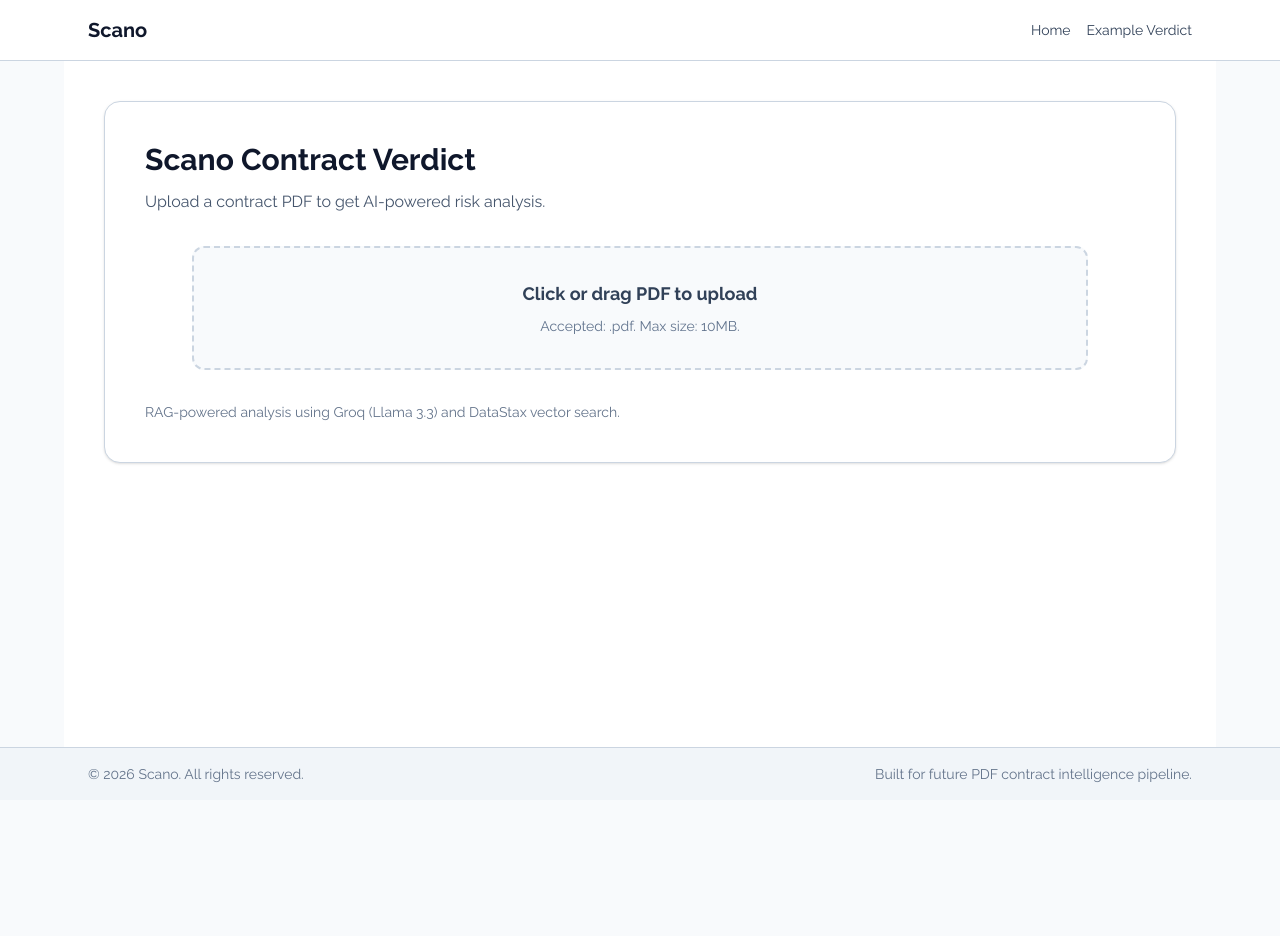
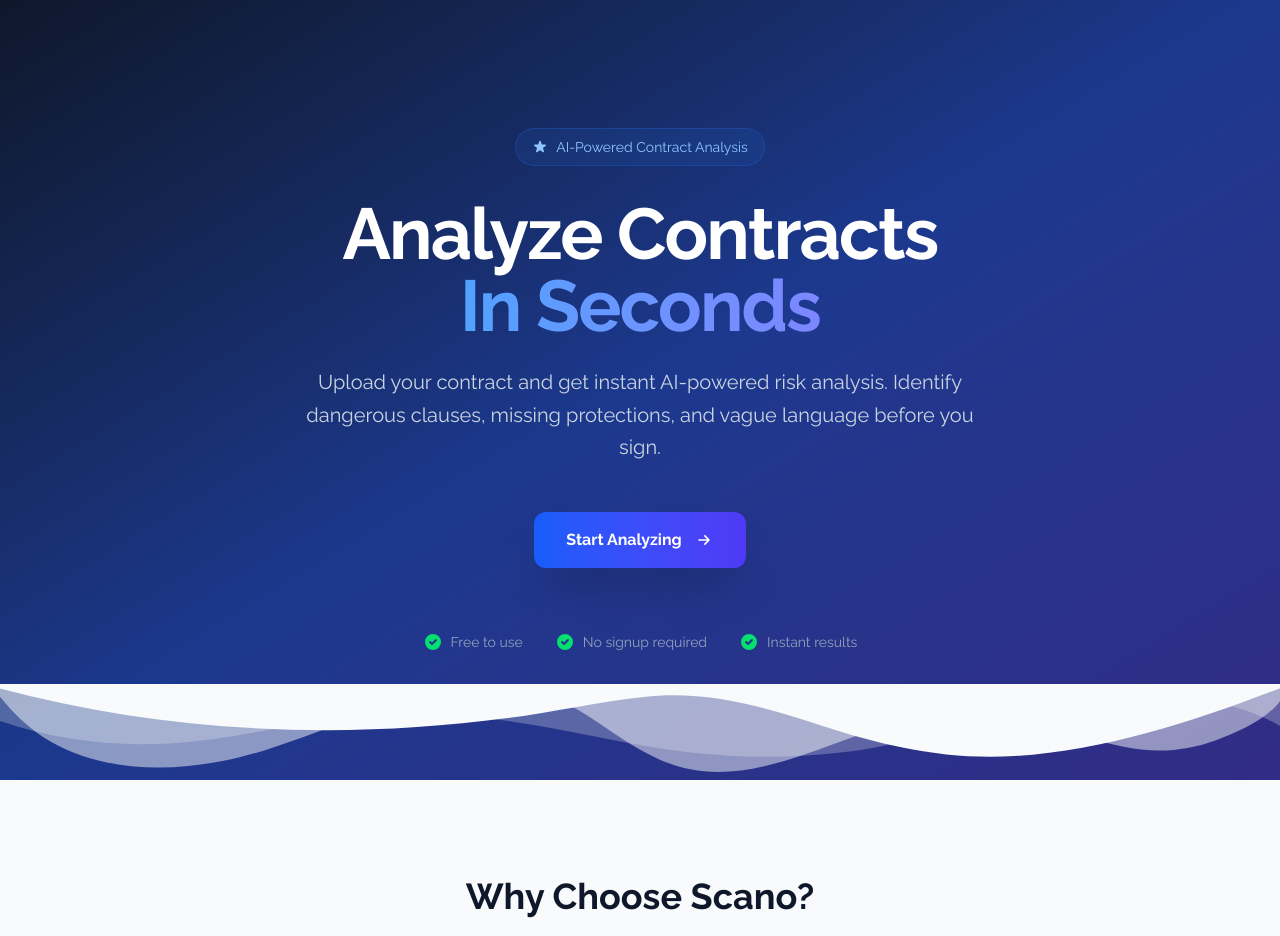
Before and after one commit to DawoodHussain-Repo/Scano, a Next.js app: page / in a window 1280 px wide. Shown: the top 936 px of the page. Before the commit the page ends 800 px from the top, so only its background shows below. Built offline with nearby package versions, Linux system fonts and the light colour scheme.

Commit message:
feat: implement landing page flow with separate upload route

```diff
--- a/app/page.tsx
+++ b/app/page.tsx
@@ -1,12 +1,13 @@
 "use client";
 
-import ScanoLayout from "./components/ScanoLayout";
-import PdfUpload from "./components/PdfUpload";
+import LandingHero from "./components/LandingHero";
+import FeaturesSection from "./components/FeaturesSection";
 
 export default function Home() {
   return (
-    <ScanoLayout>
-      <PdfUpload />
-    </ScanoLayout>
+    <main className="min-h-screen">
+      <LandingHero />
+      <FeaturesSection />
+    </main>
   );
 }
--- /dev/null
+++ b/app/upload/page.tsx
@@ -0,0 +1,10 @@
+import ScanoLayout from "../components/ScanoLayout";
+import PdfUpload from "../components/PdfUpload";
+
+export default function UploadPage() {
+  return (
+    <ScanoLayout>
+      <PdfUpload />
+    </ScanoLayout>
+  );
+}
```
